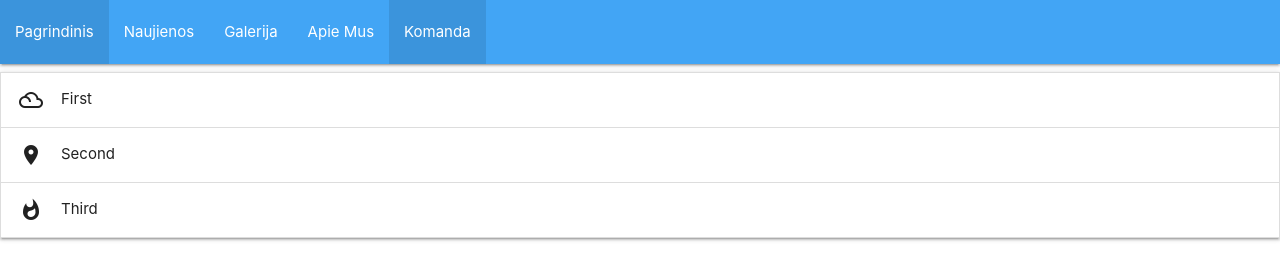
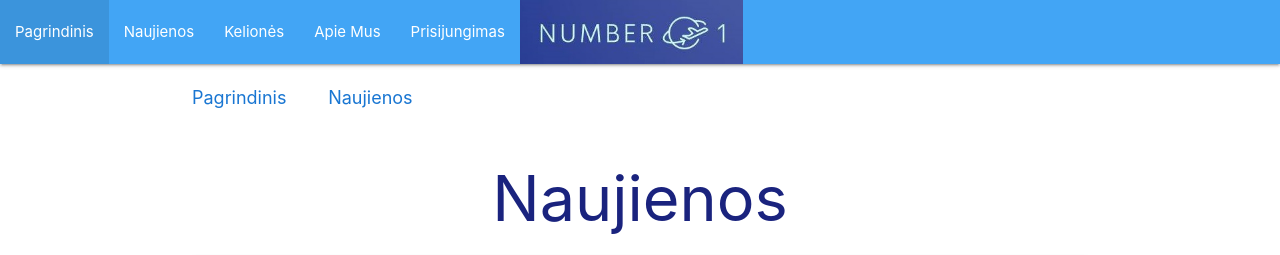
Before and after one commit to lunikas/numberOne, a PHP site: page /numberOne/news.php in a window 1280 px wide. Shown: the top 255 px of the page. Run offline with PHP 8.4, Linux system fonts and the light colour scheme.

Commit message:
footer header update

```diff
--- a/header.php
+++ b/header.php
@@ -18,31 +18,28 @@
 
   <nav>
     <div class="nav-wrapper #42a5f5 blue lighten-1">
-      <a href="#!" class="brand-logo center"></a>
+      <a class="dropdown-trigger" href="#!" data-target="dropdown1"><img class="logo" src="images\logotipas.jpg" alt="logo"></a>
       <ul class="left hide-on-med-and-down">
         <li><a href="index.php">Pagrindinis</a></li>
         <li><a href="news.php">Naujienos</a></li>
-        <li><a href="gallery.php">Galerija</a></li>
+        <li><a href="gallery.php">Kelionės</a></li>
         <li><a href="about.php">Apie Mus</a></li>
-        <li class="active"><a href="#collapsible"> Komanda</a></li>
+        <li><a href="pswprotected.php">Prisijungimas</a></li>
+        <!-- <li class="active"><a href="#collapsible">Komanda</a></li> -->
       </ul>
     </div>
 
   </nav>
 
+  <!-- Dropdown Structure -->
+<ul id="dropdown1" class="dropdown-content">
+  <li><a href="index.php">Alytės puslapis</a></li>
+  <li class="divider"></li>
+  <li><a href="news.php">Luko puslapis</a></li>
+  <li class="divider"></li>
+  <li><a href="gallery.php">Sandros puslapis</a></li>
+  <li class="divider"></li>
+  <li><a href="about.php">Jurgitos puslapis</a></li>
+</ul>
 
-  <ul class="collapsible" id="collapsible">
-    <li>
-      <div class="collapsible-header"><i class="material-icons">filter_drama</i>First</div>
-      <div class="collapsible-body"><span>Lorem ipsum dolor sit amet.</span></div>
-    </li>
-    <li>
-      <div class="collapsible-header"><i class="material-icons">place</i>Second</div>
-      <div class="collapsible-body"><span>Lorem ipsum dolor sit amet.</span></div>
-    </li>
-    <li>
-      <div class="collapsible-header"><i class="material-icons">whatshot</i>Third</div>
-      <div class="collapsible-body"><span>Lorem ipsum dolor sit amet.</span></div>
-    </li>
-  </ul>
   <!-- Čia pasikartojanti visuose puslapiuose viršutinė dalis -->
--- a/scripts/script.js
+++ b/scripts/script.js
@@ -8,8 +8,8 @@ document.addEventListener('DOMContentLoaded', function() {
 });
 
 document.addEventListener('DOMContentLoaded', function() {
-  var elems = document.querySelectorAll('.collapsible');
-  var instances = M.Collapsible.init(elems);
+  var elems = document.querySelectorAll('.dropdown-trigger');
+  var instances = M.Dropdown.init(elems);
 });
 
 
--- a/styles/style.css
+++ b/styles/style.css
@@ -19,8 +19,18 @@
 }
 
 .page-footer {
-    background-image: url("https://picsum.photos/1200");
+    background-image: url(images\footer.jpg);
     width: 100%;
+}
+
+.logo {
+
+    height: 100%;
+}
+
+.dropdown-content li a {
+
+    color: rgb(15, 139, 221);
 }
 
 /* Sandra "galery.php" stiliaus kodas: */
```
Also changed, not shown: images/footer.jpg (added), images/logotipas.jpg (added).
